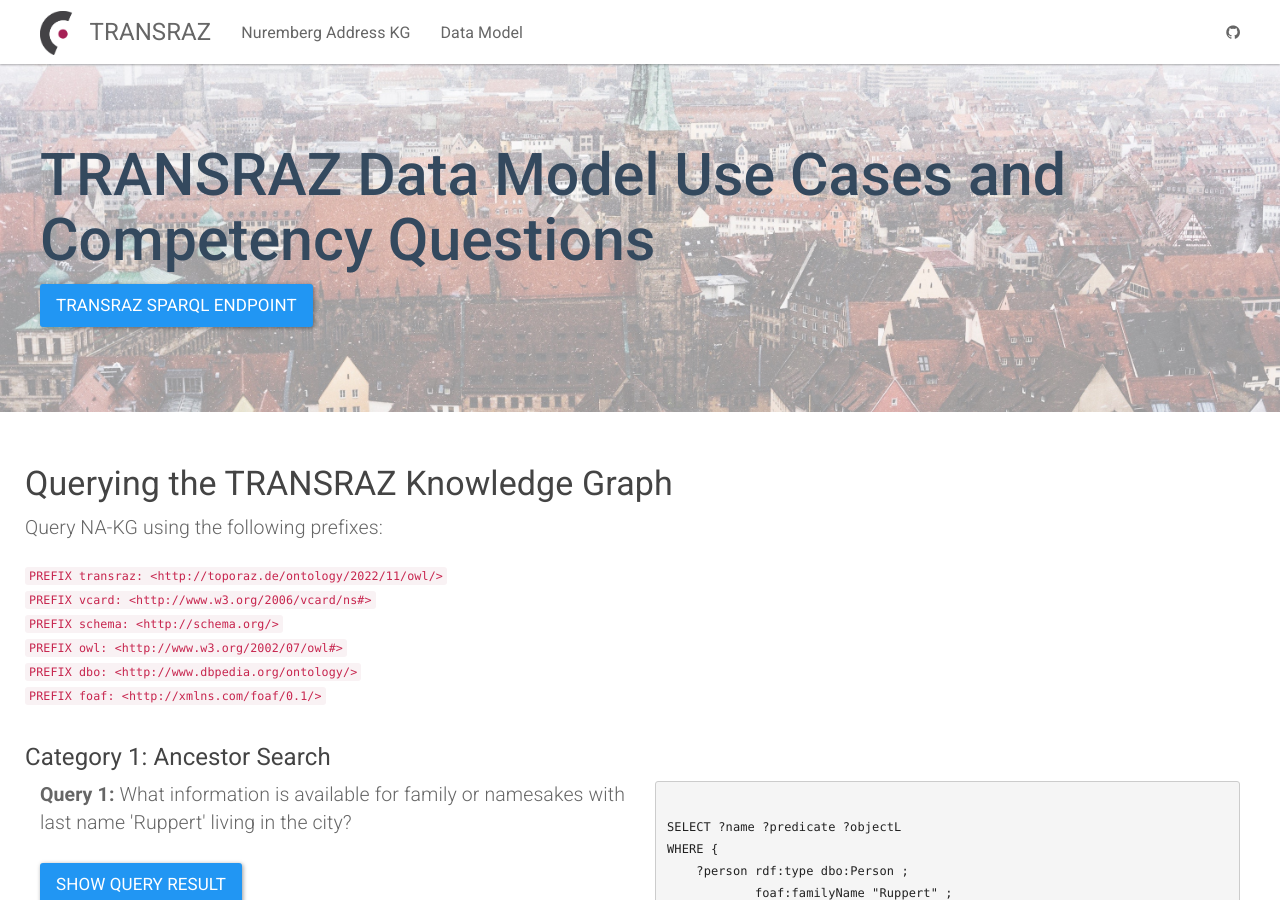
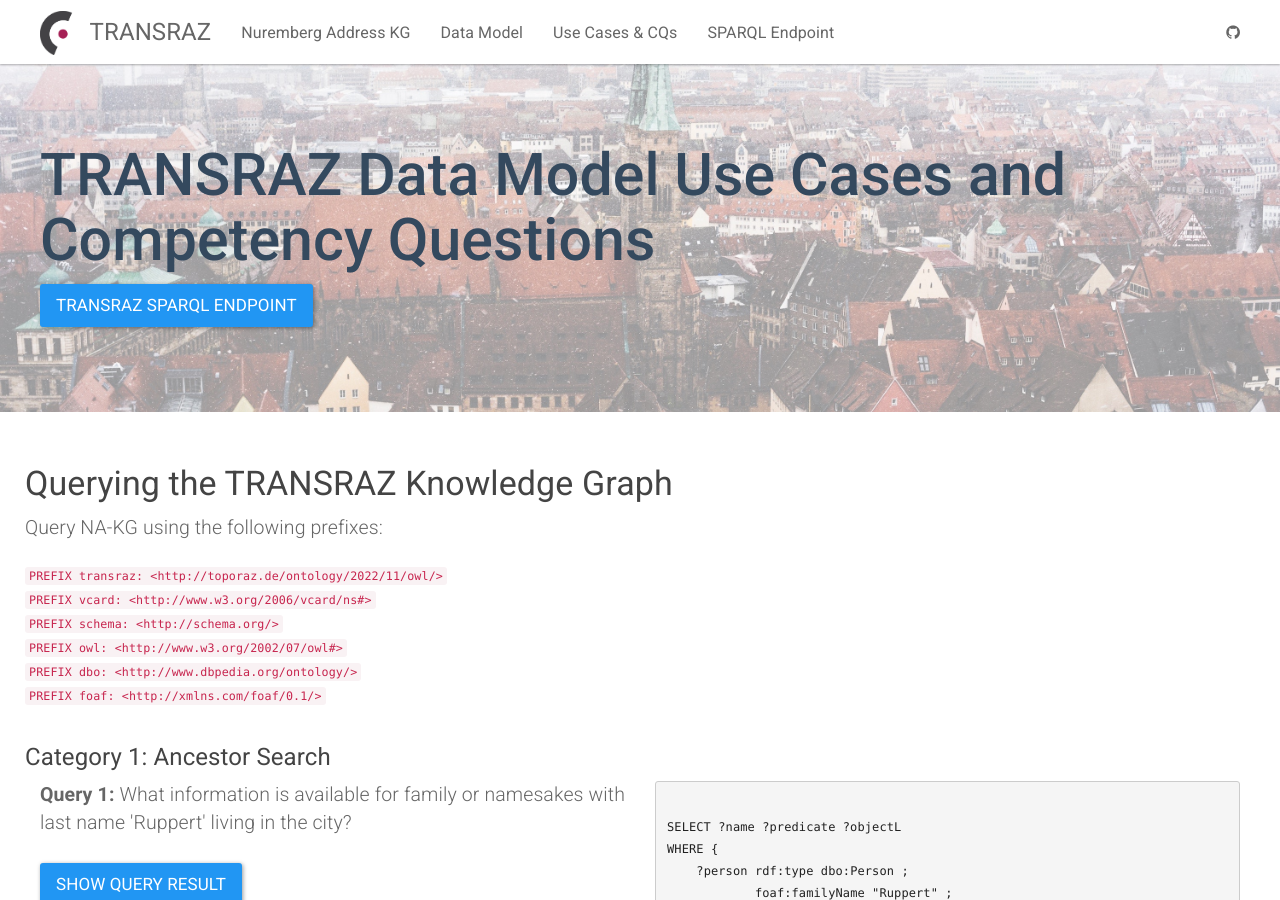
Before and after one commit to ISE-FIZKarlsruhe/Transraz, a Jekyll site: the page built from usecases.html, in a window 1280 px wide and 900 px high. Built offline with Jekyll 4.4.1, drawn with Linux system fonts in a browser that asks for light colours.

Commit message:
CQs page and topnav

```diff
--- a/_data/docs.yml
+++ b/_data/docs.yml
@@ -2,6 +2,7 @@
   docs:
   - NA-KG
   - datamodel
+  - Use Cases and CQs
   - home
   - themes
   - customization
--- a/_includes/topnav.html
+++ b/_includes/topnav.html
@@ -15,6 +15,8 @@
             <ul class="nav navbar-nav">
                 <li {% if page.sectionid=='docs' %} class="active" {% endif %}><a href="{{ "/NA-KG"  | relative_url }}">Nuremberg Address KG</a></li>
                 <li {% if page.sectionid=='docs' %} class="active" {% endif %}><a href="{{ "/datamodel"  | relative_url }}">Data Model</a></li>
+                <li {% if page.sectionid=='docs' %} class="active" {% endif %}><a href="{{ "/usecases"  | relative_url }}">Use Cases & CQs</a></li>
+                <li {% if page.sectionid=='docs' %} class="active" {% endif %}><a href="https://www.toporaz.de/sparql">SPARQL Endpoint</a></li>
             </ul>
             <div class="navbar-right">
                 <ul class="nav navbar-nav">
```
Also changed, not shown: usecases.html (renamed from Use Cases.html).
